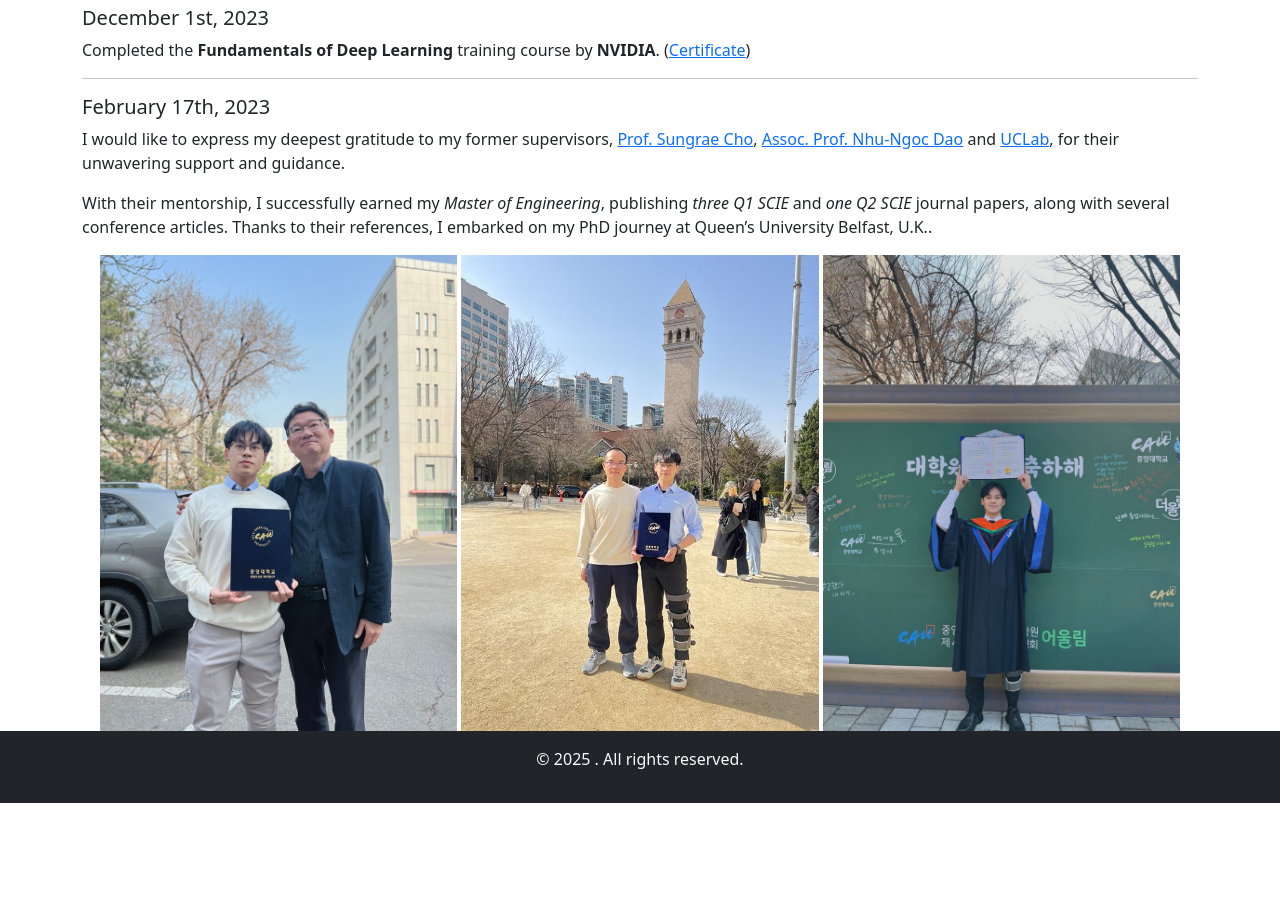
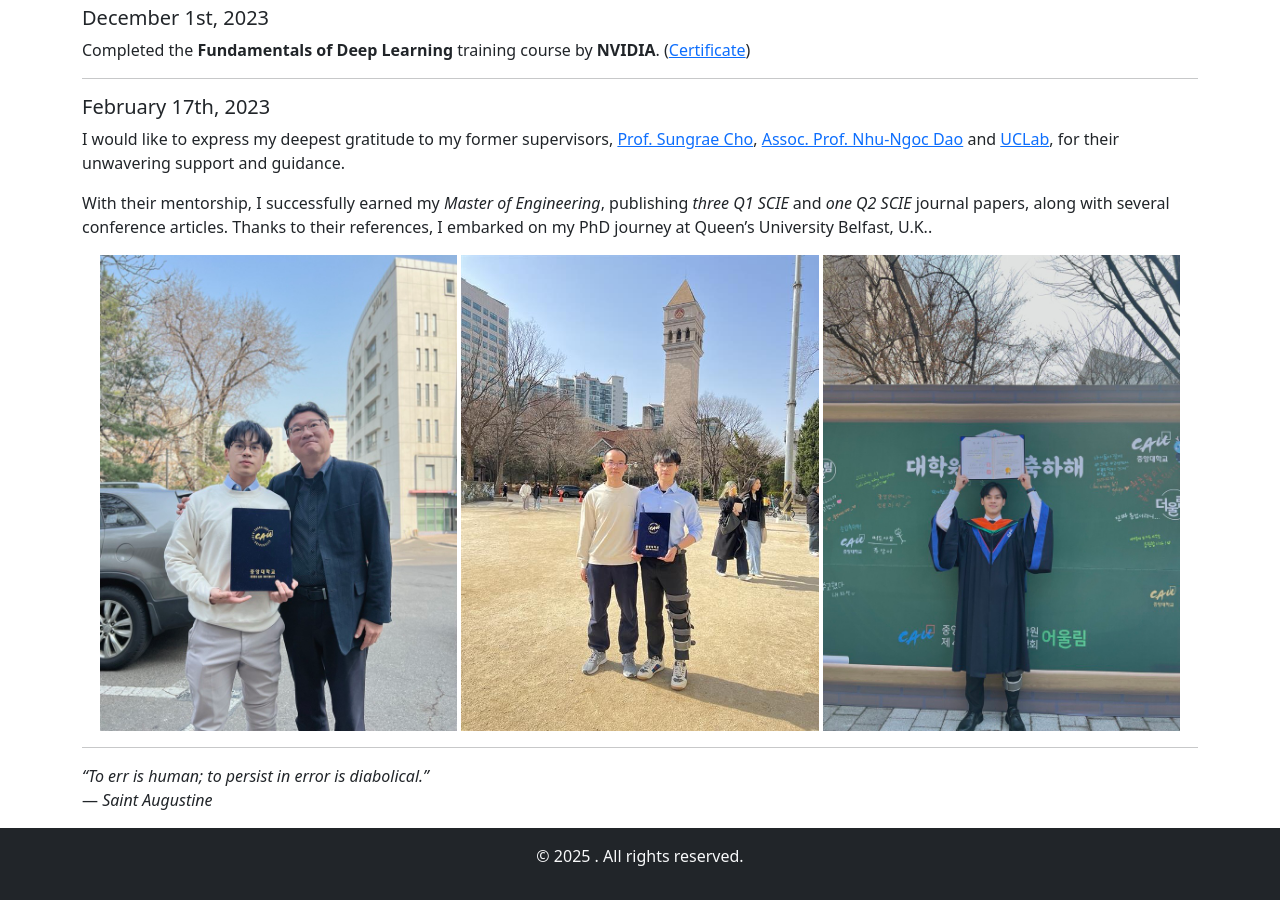
Before and after one commit to thienduchua/thienduchua.github.io, a Jekyll site: the page built from updates.md, in a window 1280 px wide and 900 px high, scrolled down 1679 px. Built offline with Jekyll 4.4.1, drawn with Linux system fonts in a browser that asks for light colours; before the commit the page ends 2482 px from its top, so only the background shows below that.

Commit message:
Update updates.md

```diff
--- a/updates.md
+++ b/updates.md
@@ -59,3 +59,8 @@ With their mentorship, I successfully earned my *Master of Engineering*, publish
     <img src="/assets/cau23_2.jpg" alt="2a" width="32%">
     <img src="/assets/cau23_3.jpg" alt="1" width="32%">
 </div>
+
+---
+
+*"To err is human; to persist in error is diabolical."*
+— *Saint Augustine*
```
